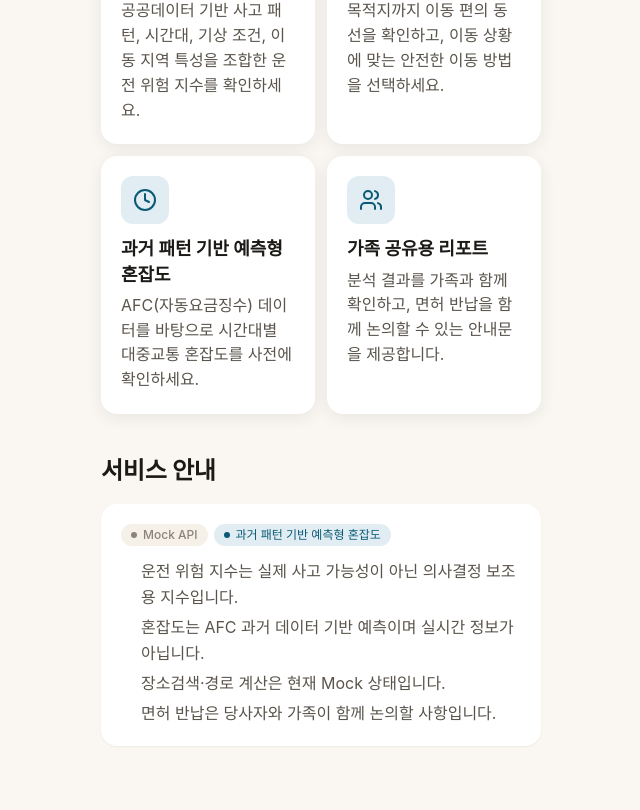
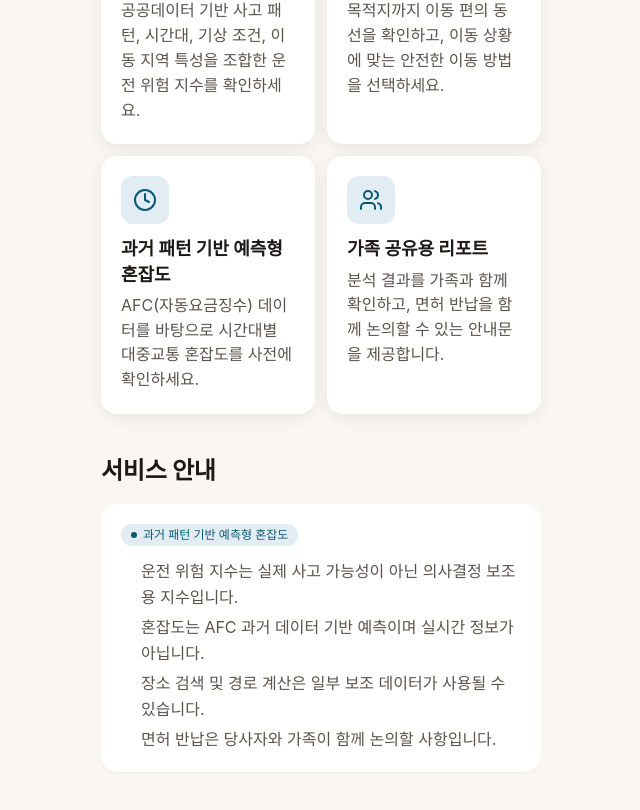
Before and after one commit to calm-hoon/silverway, a Next.js app: page / in a window 1280 px wide. Shown: the part 737-1547 px from the top of the page, without its empty margins (319-959 px from the left). Built offline with nearby package versions, Linux system fonts and the light colour scheme; a web font is replaced by a local one.

Commit message:
dev update2

```diff
--- a/app/api/report/route.ts
+++ b/app/api/report/route.ts
@@ -1,5 +1,4 @@
 import { generateClaudeReport } from "@/lib/report/generateClaudeReport";
-import { generateTemplateReportFromAnalysis } from "@/lib/report/generateTemplateReport";
 import { sampleAnalysis } from "@/lib/fallback/sampleAnalysis";
 import type { AnalysisResult } from "@/types";
 
--- a/app/page.tsx
+++ b/app/page.tsx
@@ -82,7 +82,6 @@ export default function HomePage() {
             }}
           >
             <div style={{ display: "flex", flexWrap: "wrap", gap: 6 }}>
-              <StatusPill label="Mock API" tone="muted" />
               <StatusPill label="과거 패턴 기반 예측형 혼잡도" tone="info" />
             </div>
             <ul
@@ -99,7 +98,7 @@ export default function HomePage() {
             >
               <li>운전 위험 지수는 실제 사고 가능성이 아닌 의사결정 보조용 지수입니다.</li>
               <li>혼잡도는 AFC 과거 데이터 기반 예측이며 실시간 정보가 아닙니다.</li>
-              <li>장소검색·경로 계산은 현재 Mock 상태입니다.</li>
+              <li>장소 검색 및 경로 계산은 일부 보조 데이터가 사용될 수 있습니다.</li>
               <li>면허 반납은 당사자와 가족이 함께 논의할 사항입니다.</li>
             </ul>
           </div>
--- a/components/analyze/AnalyzeForm.tsx
+++ b/components/analyze/AnalyzeForm.tsx
@@ -1,6 +1,6 @@
 "use client";
 
-import { useState, useEffect } from "react";
+import { useState } from "react";
 import { useRouter } from "next/navigation";
 import { type Place, type AgeGroup } from "@/types";
 import { samplePlaces } from "@/lib/fallback/samplePlaces";
@@ -39,14 +39,12 @@ export function AnalyzeForm() {
   const [departureSlot, setDepartureSlot] = useState<DepartureSlot | "">("");
   const [customTime, setCustomTime] = useState("");
   const [ageGroup, setAgeGroup] = useState<AgeGroup | "">("");
-  const [recentPlaces, setRecentPlaces] = useState<Place[]>([]);
+  const [recentPlaces, setRecentPlaces] = useState<Place[]>(() =>
+    typeof window !== "undefined" ? getRecentPlaces() : []
+  );
   const [loading, setLoading] = useState(false);
   const [error, setError] = useState<string | null>(null);
   const [hasFallback, setHasFallback] = useState(false);
-
-  useEffect(() => {
-    setRecentPlaces(getRecentPlaces());
-  }, []);
 
   const canSubmit =
     originPlace !== null &&
--- a/components/analyze/AnalyzeNotice.tsx
+++ b/components/analyze/AnalyzeNotice.tsx
@@ -30,7 +30,6 @@ export function AnalyzeNotice() {
       <div style={{ display: "flex", flexWrap: "wrap", gap: 6 }}>
         <StatusPill label="의사결정 보조용" tone="info" />
         <StatusPill label="과거 패턴 기반 예측형 혼잡도" tone="muted" />
-        <StatusPill label="Mock API" tone="muted" />
       </div>
 
       <ul
@@ -47,7 +46,7 @@ export function AnalyzeNotice() {
       >
         <li>운전 위험 지수는 실제 사고 가능성이 아닌 의사결정 보조용 지수입니다.</li>
         <li>혼잡도는 AFC 과거 데이터 기반 예측이며 실시간 정보가 아닙니다.</li>
-        <li>현재 장소 검색·거리·경로 계산은 Mock 단계입니다.</li>
+        <li>장소 검색 및 경로 계산은 일부 보조 데이터가 사용될 수 있습니다.</li>
         <li>면허 반납은 당사자와 가족이 함께 논의할 사항입니다.</li>
       </ul>
     </div>
--- a/components/analyze/PlaceInput.tsx
+++ b/components/analyze/PlaceInput.tsx
@@ -36,6 +36,7 @@ export function PlaceInput({
     if (debounceRef.current) clearTimeout(debounceRef.current);
 
     if (query.trim().length < 2) {
+      // eslint-disable-next-line react-hooks/set-state-in-effect
       setResults([]);
       setOpen(false);
       return;
--- a/components/map/KakaoMap.tsx
+++ b/components/map/KakaoMap.tsx
@@ -21,6 +21,7 @@ export function KakaoMap({
   // Step 1: Load SDK
   useEffect(() => {
     if (!apiKey) {
+      // eslint-disable-next-line react-hooks/set-state-in-effect
       setLoadState("missing-key");
       return;
     }
@@ -104,6 +105,7 @@ export function KakaoMap({
         map.setBounds(bounds);
       }
     } catch {
+      // eslint-disable-next-line react-hooks/set-state-in-effect
       setLoadState("error");
     }
   }, [loadState, origin, destination, showLine]);
--- a/components/result/TransitAlternativeCard.tsx
+++ b/components/result/TransitAlternativeCard.tsx
@@ -64,7 +64,7 @@ export function TransitAlternativeCard({ transit }: TransitAlternativeCardProps)
           대중교통 대체 경로
         </div>
         {route.source.includes("fallback") && (
-          <Badge variant="muted">Mock 경로</Badge>
+          <Badge variant="muted">보조 데이터 경로</Badge>
         )}
       </div>
 
@@ -203,7 +203,9 @@ export function TransitAlternativeCard({ transit }: TransitAlternativeCardProps)
           borderRadius: "var(--sw-r-md)",
         }}
       >
-        {route.source}. 실제 경로는 ODsay 연동 후 제공됩니다.
+        {route.source.includes("fallback")
+          ? "경로 정보는 과거 데이터 기반 보조 경로입니다."
+          : "ODsay 대중교통 정보를 기반으로 제공됩니다."}
       </div>
     </div>
   );
--- a/components/ui/ErrorState.tsx
+++ b/components/ui/ErrorState.tsx
@@ -1,3 +1,5 @@
+import Link from "next/link";
+
 type ErrorStateProps = {
   title?: string;
   description?: string;
@@ -123,7 +125,7 @@ export function ErrorState({
             {actionLabel}
           </a>
         )}
-        <a
+        <Link
           href="/"
           style={{
             display: "inline-flex",
@@ -143,7 +145,7 @@ export function ErrorState({
           }}
         >
           홈으로
-        </a>
+        </Link>
       </div>
     </div>
   );
--- a/lib/fallback/sampleAnalysis.ts
+++ b/lib/fallback/sampleAnalysis.ts
@@ -3,8 +3,8 @@ import { sampleRoute } from "./sampleRoute";
 import { sampleWeather } from "./sampleWeather";
 
 /**
- * 실제 API/DB 없이 결과 화면과 /api/analyze mock 응답에서 사용하는
- * 시연용 분석 결과 데이터. 대전광역시 맥락 예시.
+ * API/DB 없이 결과 화면과 /api/analyze fallback 응답에서 사용하는
+ * 예시 분석 결과 데이터. 대전광역시 맥락.
  */
 export const sampleAnalysis: AnalysisResult = {
   id: "sample-analysis-daejeon-001",
--- a/lib/fallback/samplePlaces.ts
+++ b/lib/fallback/samplePlaces.ts
@@ -1,4 +1,4 @@
-// 시연용 sample 장소 목록. 실제 Kakao Local API 연동 전 또는 API 실패 시 fallback으로 사용한다.
+// fallback용 장소 목록. Kakao Local API 실패 시 대체 데이터로 사용한다.
 import type { Place } from "@/types";
 
 export const samplePlaces: Place[] = [
```
Also changed, not shown: .claude/settings.local.json, prompt/security-expression-qa.txt (added), 1 other file (tests, documents, lock files or other folders).
